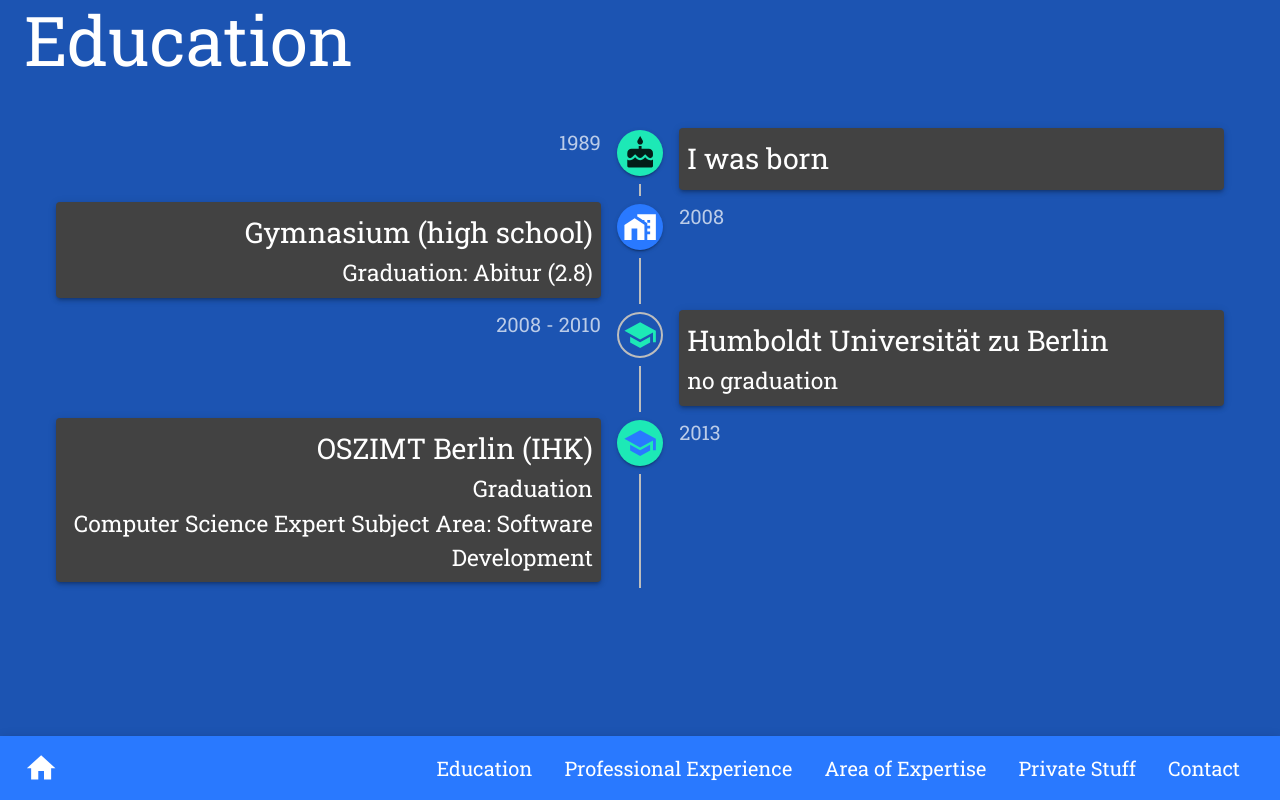
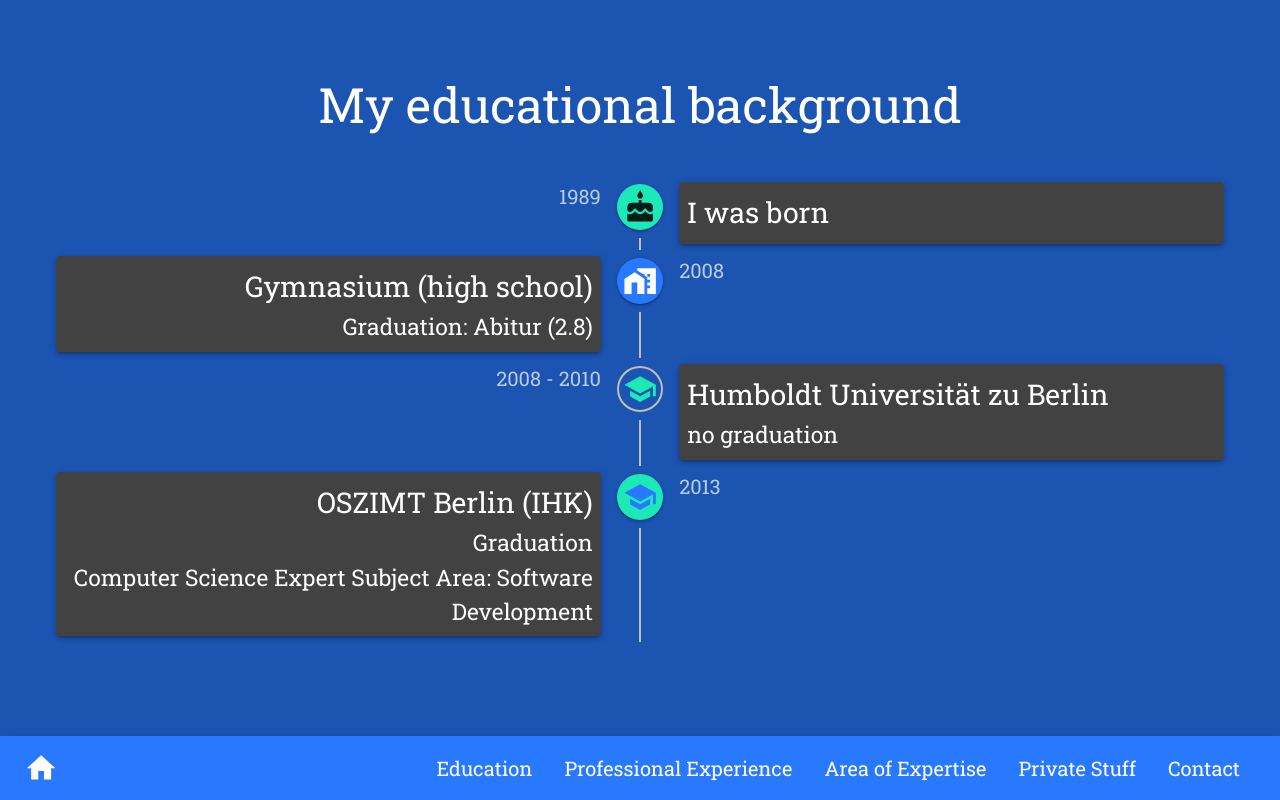
Before and after one commit to eisbr11/cv, a Next.js app: page /education in a window 1280 px wide. Built offline with nearby package versions, Linux system fonts and the light colour scheme.

Commit message:
feat: center the education content

```diff
--- a/components/Education/Education.component.tsx
+++ b/components/Education/Education.component.tsx
@@ -1,13 +1,16 @@
 import { Container, Grid, Typography } from '@material-ui/core';
 
+import useStyles from './Education.styles';
 import EducationTimeline from './component/EducationTimeline.component';
 
-const EducationComponent = () => (
-  <Container>
+const EducationComponent = () => {
+  const classes = useStyles();
+  return (
+    <Container className={classes.container}>
       <Grid container spacing={2}>
         <Grid item xs={12}>
-        <Typography variant="h3">
-          Education
+          <Typography variant="h4" align="center">
+            My educational background
           </Typography>
         </Grid>
         <Grid item xs={12}>
@@ -16,5 +19,6 @@
       </Grid>
     </Container>
   );
+};
 
 export default EducationComponent;
--- /dev/null
+++ b/components/Education/Education.styles.ts
@@ -0,0 +1,10 @@
+import { makeStyles } from '@material-ui/core/styles';
+
+const useStyles = makeStyles(() => ({
+  container: {
+    display: 'flex',
+    alignSelf: 'center',
+  },
+}));
+
+export default useStyles;
```
Lines whose indentation alone changed are shown as unchanged.
